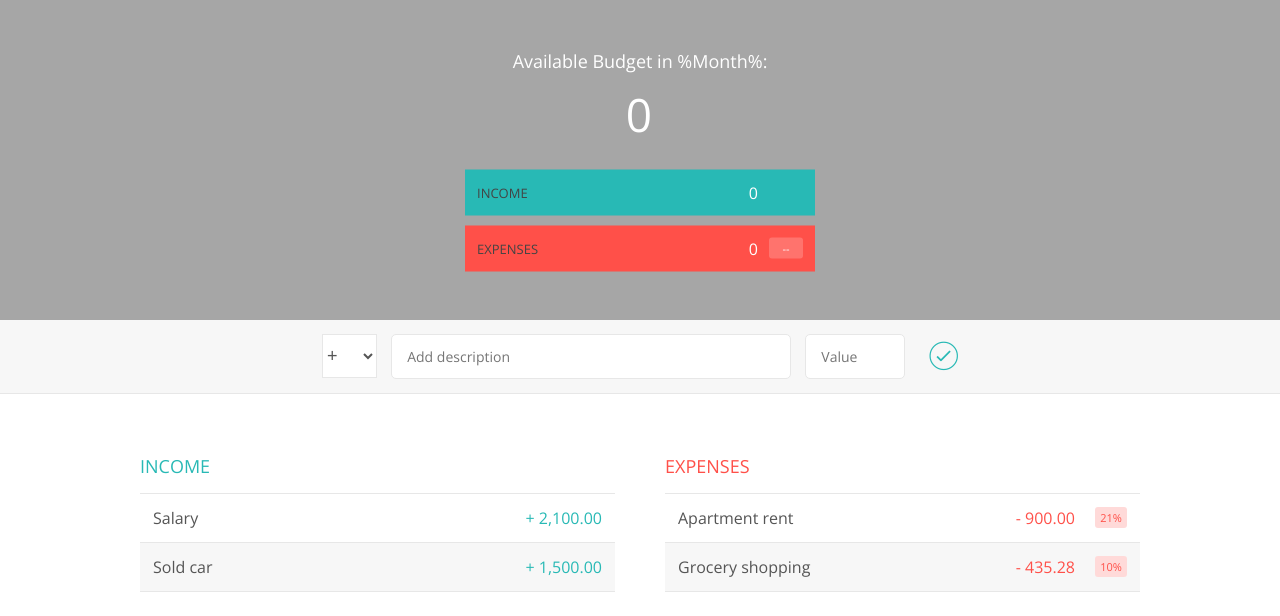
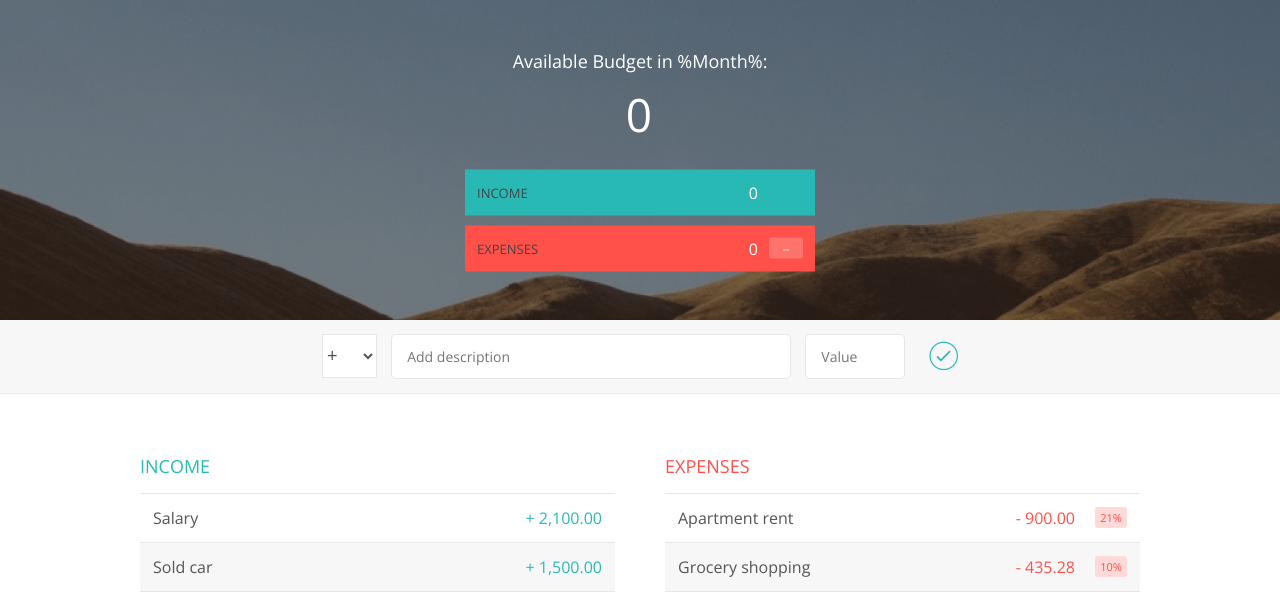
Before and after one commit to MikePaz/BudgetApp, a plain HTML site: page index.html in a window 1280 px wide. Drawn offline with nearby package versions, Linux system fonts and the light colour scheme.

Commit message:
adding background image

```diff
--- a/css/style.css
+++ b/css/style.css
@@ -33,7 +33,7 @@ body {
 
 .top {
     height: 40vh;
-    background-image: linear-gradient(rgba(0, 0, 0, 0.35), rgba(0, 0, 0, 0.35)), url(/images/);
+    background-image: linear-gradient(rgba(0, 0, 0, 0.35), rgba(0, 0, 0, 0.35)), url(/images/back.png);
     background-size: cover;
     background-position: center;
     position: relative;
```
